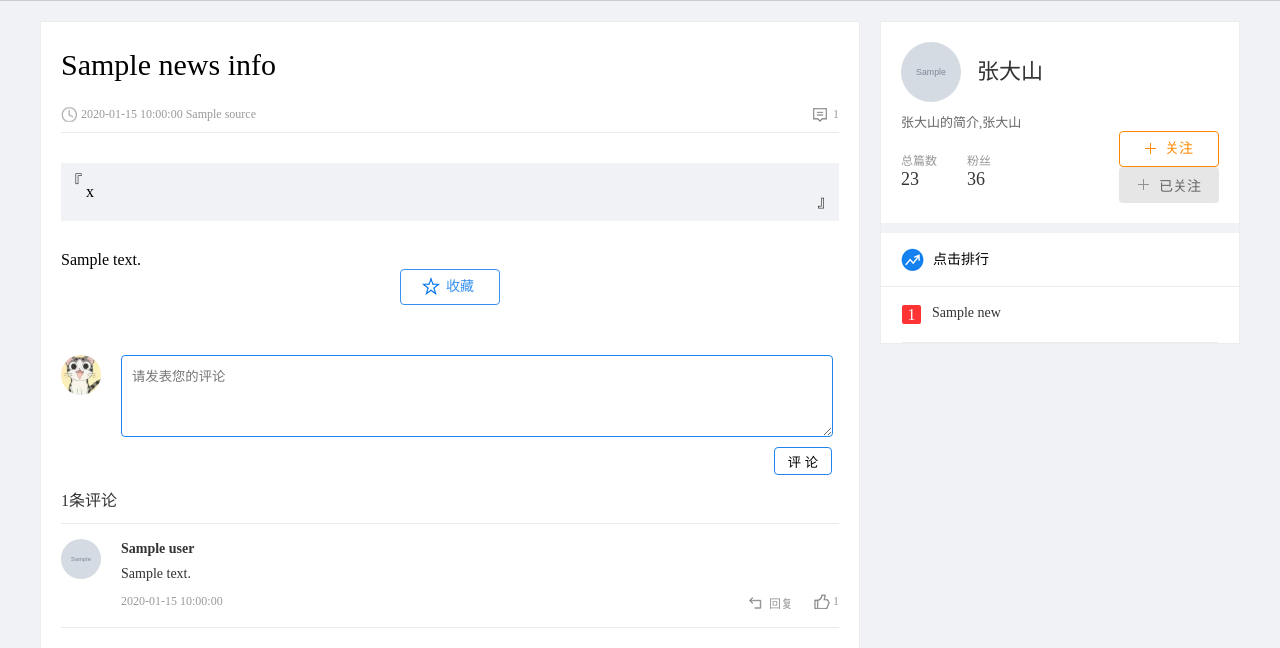
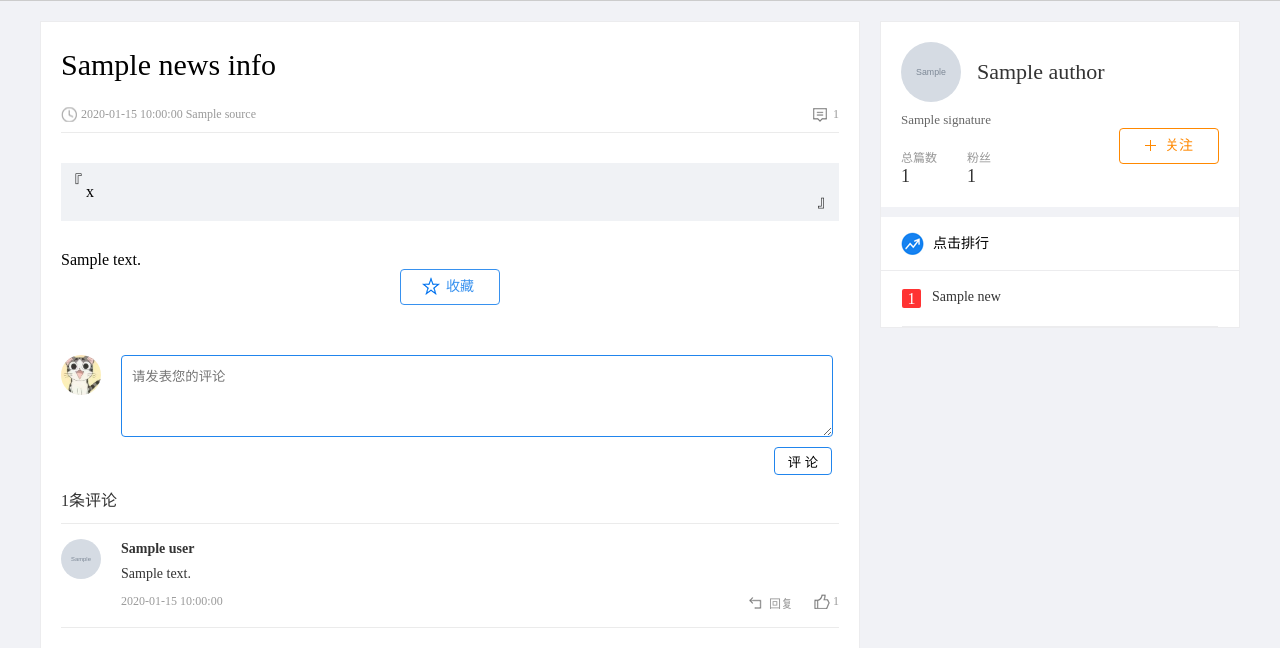
Before and after one commit to manyanxingchen/news, a Flask app: template new/templates/new1/detail.html in a window 1280 px wide. Shown: the part 59-707 px from the top of the page. Run offline with Flask 2, Linux system fonts and the light colour scheme; the template is opened without the code that fills it: most values are stand-ins (such as "Sample title", 1, 10 or a date in 2020); grey boxes marked "Sample" are stand-in pictures; parts of the project's set-up code (start-up, migrations or seed data) failed here and were passed over; some libraries are stand-ins or nearby versions.

Commit message:
关注取消接口及调试

```diff
--- a/new/templates/new1/detail.html
+++ b/new/templates/new1/detail.html
@@ -96,6 +96,7 @@
 {% endblock %}
 {# 作者部分重写 #}
 {% block authorBlock %}
+    {% if data.news_info.author %}
         <div class="author_card">
             <a href="#" class="author_pic">
                 {% if data.user_info.avatar_url %}
@@ -104,13 +105,14 @@
                     <img src="../../static/news/images/user_pic.png" alt="author_pic">
                 {% endif %}
             </a>
-        <a href="#" class="author_name">张大山</a>
-        <div class="author_resume">张大山的简介,张大山</div>
-        <div class="writings"><span>总篇数</span><b>23</b></div>
-        <div class="follows"><span>粉丝</span><b>36</b></div>
-        <a href="javascript:;" class="focus fr">关注</a>
-        <a href="javascript:;" class="focused fr"><span class="out">已关注</span><span class="over">取消关注</span></a>
+            <a href="#" class="author_name" >{{data.news_info.author.nick_name}}</a>
+            <div class="author_resume">{{data.news_info.author.signature}}</div>
+            <div class="writings"><span>总篇数</span><b>{{data.news_info.author.news_count}}</b></div>
+            <div class="follows"><span>粉丝</span><b>{{data.news_info.author.followers_count}}</b></div>
+            <a href="javascript:;" class="focus fr" data-userid="{{ data.news_info.author.id }}" style = 'display: {% if data.is_followers %}none{% else %}block{% endif %}'>关注</a>
+            <a href="javascript:;" class="focused fr" data-userid="{{ data.news_info.author.id }}" style = 'display: {% if data.is_followers %}block{% else %}none{% endif %}'><span class="out" >已关注</span><span class="over">取消关注</span></a>
         </div>
+    {% endif %}
 {% endblock %}
 {#<!DOCTYPE html>#}
 {#<html lang="en">#}
```
Also changed, not shown: new/modules/news/views.py (+44 -5 lines), new/static/news/js/detail.js (+3 -4 lines). Lines whose indentation alone changed are shown as unchanged.
